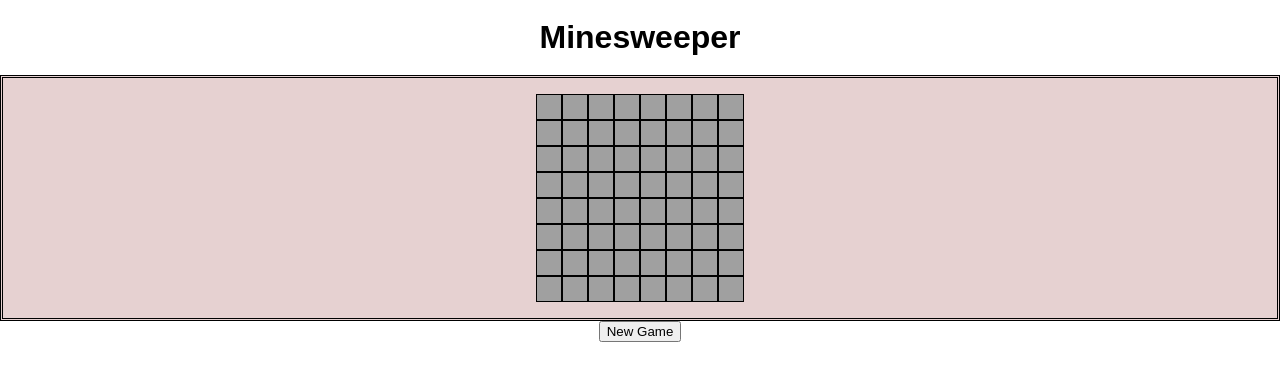
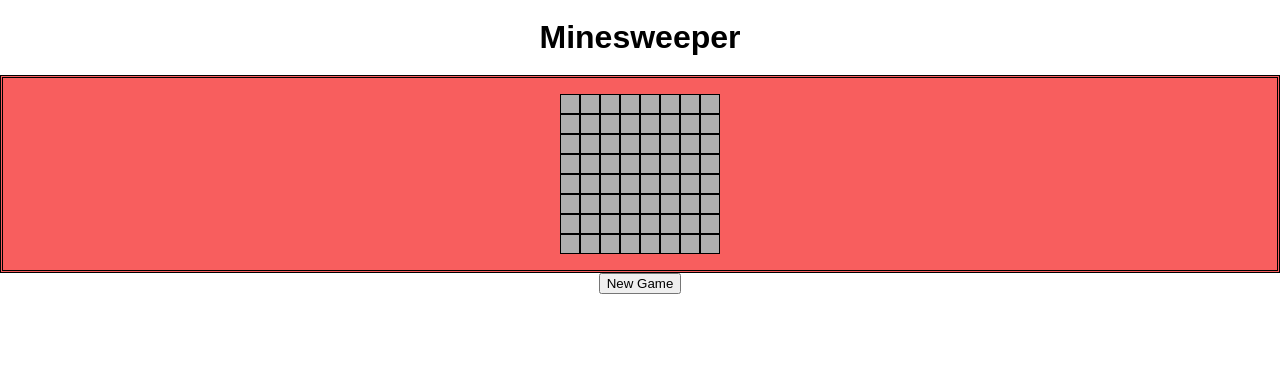
Before and after one commit to Chall008/minesweeper, a React (Create React App) app: page / in a window 1280 px wide. Shown: the top 380 px of the page. Built offline with nearby package versions, Linux system fonts and the light colour scheme.

Commit message:
Added right click for flag

```diff
--- a/src/App.jsx
+++ b/src/App.jsx
@@ -15,8 +15,21 @@ export class App extends Component {
     // mines: 10,
     // difficulty: 0,
   }
-  handleClickCell = (row, column) => {
-    console.log(`${row}, ${column}`)
+  handleClickCell = async (row, column, event) => {
+    event.preventDefault()
+
+    const url = `https://minesweeper-api.herokuapp.com/games/${this.state.id}/${
+      event.type === 'click' ? 'check' : 'flag'
+    }`
+    const body = { row, column }
+    const response = await fetch(url, {
+      method: 'POST',
+      headers: { 'content-type': 'application/json' },
+      body: JSON.stringify(body),
+    })
+
+    const game = await response.json()
+    this.setState(game)
   }
   handleNewGame = async () => {
     const response = await fetch(
@@ -37,203 +50,395 @@ export class App extends Component {
         </header>
         <section>
           <ul>
-            <li onClick={() => this.handleClickCell(0, 0)}>
+            <li
+              onClick={e => this.handleClickCell(0, 0, e)}
+              onContextMenu={e => this.handleClickCell(0, 0, e)}
+            >
               {this.state.board[0][0]}
             </li>
-            <li onClick={() => this.handleClickCell(0, 1)}>
+            <li
+              onClick={e => this.handleClickCell(0, 1, e)}
+              onContextMenu={e => this.handleClickCell(0, 1, e)}
+            >
               {this.state.board[0][1]}
             </li>
-            <li onClick={() => this.handleClickCell(0, 2)}>
+            <li
+              onClick={e => this.handleClickCell(0, 2, e)}
+              onContextMenu={e => this.handleClickCell(0, 2, e)}
+            >
               {this.state.board[0][2]}
             </li>
-            <li onClick={() => this.handleClickCell(0, 3)}>
+            <li
+              onClick={e => this.handleClickCell(0, 3, e)}
+              onContextMenu={e => this.handleClickCell(0, 3, e)}
+            >
               {this.state.board[0][3]}
             </li>
-            <li onClick={() => this.handleClickCell(0, 4)}>
+            <li
+              onClick={e => this.handleClickCell(0, 4, e)}
+              onContextMenu={e => this.handleClickCell(0, 4, e)}
+            >
               {this.state.board[0][4]}
             </li>
-            <li onClick={() => this.handleClickCell(0, 5)}>
+            <li
+              onClick={e => this.handleClickCell(0, 5, e)}
+              onContextMenu={e => this.handleClickCell(0, 5, e)}
+            >
               {this.state.board[0][5]}
             </li>
-            <li onClick={() => this.handleClickCell(0, 6)}>
+            <li
+              onClick={e => this.handleClickCell(0, 6, e)}
+              onContextMenu={e => this.handleClickCell(0, 6, e)}
+            >
               {this.state.board[0][6]}
             </li>
-            <li onClick={() => this.handleClickCell(0, 7)}>
+            <li
+              onClick={e => this.handleClickCell(0, 7, e)}
+              onContextMenu={e => this.handleClickCell(0, 7, e)}
+            >
               {this.state.board[0][7]}
             </li>
 
-            <li onClick={() => this.handleClickCell(1, 0)}>
+            <li
+              onClick={e => this.handleClickCell(1, 0, e)}
+              onContextMenu={e => this.handleClickCell(1, 0, e)}
+            >
               {this.state.board[1][0]}
             </li>
-            <li onClick={() => this.handleClickCell(1, 1)}>
+            <li
+              onClick={e => this.handleClickCell(1, 1, e)}
+              onContextMenu={e => this.handleClickCell(1, 1, e)}
+            >
               {this.state.board[1][1]}
             </li>
-            <li onClick={() => this.handleClickCell(1, 2)}>
+            <li
+              onClick={e => this.handleClickCell(1, 2, e)}
+              onContextMenu={e => this.handleClickCell(1, 2, e)}
+            >
               {this.state.board[1][2]}
             </li>
-            <li onClick={() => this.handleClickCell(1, 3)}>
+            <li
+              onClick={e => this.handleClickCell(1, 3, e)}
+              onContextMenu={e => this.handleClickCell(1, 3, e)}
+            >
               {this.state.board[1][3]}
             </li>
-            <li onClick={() => this.handleClickCell(1, 4)}>
+            <li
+              onClick={e => this.handleClickCell(1, 4, e)}
+              onContextMenu={e => this.handleClickCell(1, 4, e)}
+            >
               {this.state.board[1][4]}
             </li>
-            <li onClick={() => this.handleClickCell(1, 5)}>
+            <li
+              onClick={e => this.handleClickCell(1, 5, e)}
+              onContextMenu={e => this.handleClickCell(1, 5, e)}
+            >
               {this.state.board[1][5]}
             </li>
-            <li onClick={() => this.handleClickCell(1, 6)}>
+            <li
+              onClick={e => this.handleClickCell(1, 6, e)}
+              onContextMenu={e => this.handleClickCell(1, 6, e)}
+            >
               {this.state.board[1][6]}
             </li>
-            <li onClick={() => this.handleClickCell(1, 7)}>
+            <li
+              onClick={e => this.handleClickCell(1, 7, e)}
+              onContextMenu={e => this.handleClickCell(1, 7, e)}
+            >
               {this.state.board[1][7]}
             </li>
 
-            <li onClick={() => this.handleClickCell(2, 0)}>
+            <li
+              onClick={e => this.handleClickCell(2, 0, e)}
+              onContextMenu={e => this.handleClickCell(2, 0, e)}
+            >
               {this.state.board[2][0]}
             </li>
-            <li onClick={() => this.handleClickCell(2, 1)}>
+            <li
+              onClick={e => this.handleClickCell(2, 1, e)}
+              onContextMenu={e => this.handleClickCell(2, 1, e)}
+            >
               {this.state.board[2][1]}
             </li>
-            <li onClick={() => this.handleClickCell(2, 2)}>
+            <li
+              onClick={e => this.handleClickCell(2, 2, e)}
+              onContextMenu={e => this.handleClickCell(2, 2, e)}
+            >
               {this.state.board[2][2]}
             </li>
-            <li onClick={() => this.handleClickCell(2, 3)}>
+            <li
+              onClick={e => this.handleClickCell(2, 3, e)}
+              onContextMenu={e => this.handleClickCell(2, 3, e)}
+            >
               {this.state.board[2][3]}
             </li>
-            <li onClick={() => this.handleClickCell(2, 4)}>
+            <li
+              onClick={e => this.handleClickCell(2, 4, e)}
+              onContextMenu={e => this.handleClickCell(2, 4, e)}
+            >
               {this.state.board[2][4]}
             </li>
-            <li onClick={() => this.handleClickCell(2, 5)}>
+            <li
+              onClick={e => this.handleClickCell(2, 5, e)}
+              onContextMenu={e => this.handleClickCell(2, 5, e)}
+            >
               {this.state.board[2][5]}
             </li>
-            <li onClick={() => this.handleClickCell(2, 6)}>
+            <li
+              onClick={e => this.handleClickCell(2, 6, e)}
+              onContextMenu={e => this.handleClickCell(2, 6, e)}
+            >
               {this.state.board[2][6]}
             </li>
-            <li onClick={() => this.handleClickCell(2, 7)}>
+            <li
+              onClick={e => this.handleClickCell(2, 7, e)}
+              onContextMenu={e => this.handleClickCell(2, 7, e)}
+            >
               {this.state.board[2][7]}
             </li>
 
-            <li onClick={() => this.handleClickCell(3, 0)}>
+            <li
+              onClick={e => this.handleClickCell(3, 0, e)}
+              onContextMenu={e => this.handleClickCell(3, 0, e)}
+            >
               {this.state.board[3][0]}
             </li>
-            <li onClick={() => this.handleClickCell(3, 1)}>
+            <li
+              onClick={e => this.handleClickCell(3, 1, e)}
+              onContextMenu={e => this.handleClickCell(3, 1, e)}
+            >
               {this.state.board[3][1]}
             </li>
-            <li onClick={() => this.handleClickCell(3, 2)}>
+            <li
+              onClick={e => this.handleClickCell(3, 2, e)}
+              onContextMenu={e => this.handleClickCell(3, 2, e)}
+            >
               {this.state.board[3][2]}
             </li>
-            <li onClick={() => this.handleClickCell(3, 3)}>
+            <li
+              onClick={e => this.handleClickCell(3, 3, e)}
+              onContextMenu={e => this.handleClickCell(3, 3, e)}
+            >
               {this.state.board[3][3]}
             </li>
-            <li onClick={() => this.handleClickCell(3, 4)}>
+            <li
+              onClick={e => this.handleClickCell(3, 4, e)}
+              onContextMenu={e => this.handleClickCell(3, 4, e)}
+            >
               {this.state.board[3][4]}
             </li>
-            <li onClick={() => this.handleClickCell(3, 5)}>
+            <li
+              onClick={e => this.handleClickCell(3, 5, e)}
+              onContextMenu={e => this.handleClickCell(3, 5, e)}
+            >
               {this.state.board[3][5]}
             </li>
-            <li onClick={() => this.handleClickCell(3, 6)}>
+            <li
+              onClick={e => this.handleClickCell(3, 6, e)}
+              onContextMenu={e => this.handleClickCell(3, 6, e)}
+            >
               {this.state.board[3][6]}
             </li>
-            <li onClick={() => this.handleClickCell(3, 7)}>
+            <li
+              onClick={e => this.handleClickCell(3, 7, e)}
+              onContextMenu={e => this.handleClickCell(3, 7, e)}
+            >
               {this.state.board[3][7]}
             </li>
 
-            <li onClick={() => this.handleClickCell(4, 0)}>
+            <li
+              onClick={e => this.handleClickCell(4, 0, e)}
+              onContextMenu={e => this.handleClickCell(4, 0, e)}
+            >
               {this.state.board[4][0]}
             </li>
-            <li onClick={() => this.handleClickCell(4, 1)}>
+            <li
+              onClick={e => this.handleClickCell(4, 1, e)}
+              onContextMenu={e => this.handleClickCell(4, 1, e)}
+            >
               {this.state.board[4][1]}
             </li>
-            <li onClick={() => this.handleClickCell(4, 2)}>
+            <li
+              onClick={e => this.handleClickCell(4, 2, e)}
+              onContextMenu={e => this.handleClickCell(4, 2, e)}
+            >
               {this.state.board[4][2]}
             </li>
-            <li onClick={() => this.handleClickCell(4, 3)}>
+            <li
+              onClick={e => this.handleClickCell(4, 3, e)}
+              onContextMenu={e => this.handleClickCell(4, 3, e)}
+            >
               {this.state.board[4][3]}
             </li>
-            <li onClick={() => this.handleClickCell(4, 4)}>
+            <li
+              onClick={e => this.handleClickCell(4, 4, e)}
+              onContextMenu={e => this.handleClickCell(4, 4, e)}
+            >
               {this.state.board[4][4]}
             </li>
-            <li onClick={() => this.handleClickCell(4, 5)}>
+            <li
+              onClick={e => this.handleClickCell(4, 5, e)}
+              onContextMenu={e => this.handleClickCell(4, 5, e)}
+            >
               {this.state.board[4][5]}
             </li>
-            <li onClick={() => this.handleClickCell(4, 6)}>
+            <li
+              onClick={e => this.handleClickCell(4, 6, e)}
+              onContextMenu={e => this.handleClickCell(4, 6, e)}
+            >
               {this.state.board[4][6]}
             </li>
-            <li onClick={() => this.handleClickCell(4, 7)}>
+            <li
+              onClick={e => this.handleClickCell(4, 7, e)}
+              onContextMenu={e => this.handleClickCell(4, 7, e)}
+            >
               {this.state.board[4][7]}
             </li>
 
-            <li onClick={() => this.handleClickCell(5, 0)}>
+            <li
+              onClick={e => this.handleClickCell(5, 0, e)}
+              onContextMenu={e => this.handleClickCell(5, 0, e)}
+            >
               {this.state.board[5][0]}
             </li>
-            <li onClick={() => this.handleClickCell(5, 1)}>
+            <li
+              onClick={e => this.handleClickCell(5, 1, e)}
+              onContextMenu={e => this.handleClickCell(5, 1, e)}
+            >
               {this.state.board[5][1]}
             </li>
-            <li onClick={() => this.handleClickCell(5, 2)}>
+            <li
+              onClick={e => this.handleClickCell(5, 2, e)}
+              onContextMenu={e => this.handleClickCell(5, 2, e)}
+            >
               {this.state.board[5][2]}
             </li>
-            <li onClick={() => this.handleClickCell(5, 3)}>
+            <li
+              onClick={e => this.handleClickCell(5, 3, e)}
+              onContextMenu={e => this.handleClickCell(5, 3, e)}
+            >
               {this.state.board[5][3]}
             </li>
-            <li onClick={() => this.handleClickCell(5, 4)}>
+            <li
+              onClick={e => this.handleClickCell(5, 4, e)}
+              onContextMenu={e => this.handleClickCell(5, 4, e)}
+            >
               {this.state.board[5][4]}
             </li>
-            <li onClick={() => this.handleClickCell(5, 5)}>
+            <li
+              onClick={e => this.handleClickCell(5, 5, e)}
+              onContextMenu={e => this.handleClickCell(5, 5, e)}
+            >
               {this.state.board[5][5]}
             </li>
-            <li onClick={() => this.handleClickCell(5, 6)}>
+            <li
+              onClick={e => this.handleClickCell(5, 6, e)}
+              onContextMenu={e => this.handleClickCell(5, 6, e)}
+            >
               {this.state.board[5][6]}
             </li>
-            <li onClick={() => this.handleClickCell(5, 7)}>
+            <li
+              onClick={e => this.handleClickCell(5, 7, e)}
+              onContextMenu={e => this.handleClickCell(5, 7, e)}
+            >
               {this.state.board[5][7]}
             </li>
 
-            <li onClick={() => this.handleClickCell(6, 0)}>
+            <li
+              onClick={e => this.handleClickCell(6, 0, e)}
+              onContextMenu={e => this.handleClickCell(6, 0, e)}
+            >
               {this.state.board[6][0]}
             </li>
-            <li onClick={() => this.handleClickCell(6, 1)}>
+            <li
+              onClick={e => this.handleClickCell(6, 1, e)}
+              onContextMenu={e => this.handleClickCell(6, 1, e)}
+            >
               {this.state.board[6][1]}
             </li>
-            <li onClick={() => this.handleClickCell(6, 2)}>
+            <li
+              onClick={e => this.handleClickCell(6, 2, e)}
+              onContextMenu={e => this.handleClickCell(6, 2, e)}
+            >
               {this.state.board[6][2]}
             </li>
-            <li onClick={() => this.handleClickCell(6, 3)}>
+            <li
+              onClick={e => this.handleClickCell(6, 3, e)}
+              onContextMenu={e => this.handleClickCell(6, 3, e)}
+            >
               {this.state.board[6][3]}
             </li>
-            <li onClick={() => this.handleClickCell(6, 4)}>
+            <li
+              onClick={e => this.handleClickCell(6, 4, e)}
+              onContextMenu={e => this.handleClickCell(6, 4, e)}
+            >
               {this.state.board[6][4]}
             </li>
-            <li onClick={() => this.handleClickCell(6, 5)}>
+            <li
+              onClick={e => this.handleClickCell(6, 5, e)}
+              onContextMenu={e => this.handleClickCell(6, 5, e)}
+            >
               {this.state.board[6][5]}
             </li>
-            <li onClick={() => this.handleClickCell(6, 6)}>
+            <li
+              onClick={e => this.handleClickCell(6, 6, e)}
+              onContextMenu={e => this.handleClickCell(6, 6, e)}
+            >
               {this.state.board[6][6]}
             </li>
-            <li onClick={() => this.handleClickCell(6, 7)}>
+            <li
+              onClick={e => this.handleClickCell(6, 7, e)}
+              onContextMenu={e => this.handleClickCell(6, 7, e)}
+            >
               {this.state.board[6][7]}
             </li>
 
-            <li onClick={() => this.handleClickCell(7, 0)}>
+            <li
+              onClick={e => this.handleClickCell(7, 0, e)}
+              onContextMenu={e => this.handleClickCell(7, 0, e)}
+            >
               {this.state.board[7][0]}
             </li>
-            <li onClick={() => this.handleClickCell(7, 1)}>
+            <li
+              onClick={e => this.handleClickCell(7, 1, e)}
+              onContextMenu={e => this.handleClickCell(7, 1, e)}
+            >
               {this.state.board[7][1]}
             </li>
-            <li onClick={() => this.handleClickCell(7, 2)}>
+            <li
+              onClick={e => this.handleClickCell(7, 2, e)}
+              onContextMenu={e => this.handleClickCell(7, 2, e)}
+            >
               {this.state.board[7][2]}
             </li>
-            <li onClick={() => this.handleClickCell(7, 3)}>
+            <li
+              onClick={e => this.handleClickCell(7, 3, e)}
+              onContextMenu={e => this.handleClickCell(7, 3, e)}
+            >
               {this.state.board[7][3]}
             </li>
-            <li onClick={() => this.handleClickCell(7, 4)}>
+            <li
+              onClick={e => this.handleClickCell(7, 4, e)}
+              onContextMenu={e => this.handleClickCell(7, 4, e)}
+            >
               {this.state.board[7][4]}
             </li>
-            <li onClick={() => this.handleClickCell(7, 5)}>
+            <li
+              onClick={e => this.handleClickCell(7, 5, e)}
+              onContextMenu={e => this.handleClickCell(7, 5, e)}
+            >
               {this.state.board[7][5]}
             </li>
-            <li onClick={() => this.handleClickCell(7, 6)}>
+            <li
+              onClick={e => this.handleClickCell(7, 6, e)}
+              onContextMenu={e => this.handleClickCell(7, 6, e)}
+            >
               {this.state.board[7][6]}
             </li>
-            <li onClick={() => this.handleClickCell(7, 7)}>
+            <li
+              onClick={e => this.handleClickCell(7, 7, e)}
+              onContextMenu={e => this.handleClickCell(7, 7, e)}
+            >
               {this.state.board[7][7]}
             </li>
           </ul>
--- a/src/index.scss
+++ b/src/index.scss
@@ -19,20 +19,22 @@ section {
   justify-content: center;
   border: double;
   padding: 1em;
-  background-color: rgb(230, 209, 209);
+  background-color: rgb(248, 94, 94);
+  align-items: center;
 }
 section ul {
   display: grid;
   grid-template-columns: 1fr 1fr 1fr 1fr 1fr 1fr 1fr 1fr;
   grid-template-rows: 1fr 1fr 1fr 1fr 1fr 1fr 1fr 1fr;
   flex-wrap: wrap;
-  background-color: rgb(160, 160, 160);
+  background-color: rgb(175, 175, 175);
 }
 ul li {
-  height: 24px;
-  width: 24px;
+  height: 18px;
+  width: 18px;
   border: 1px solid;
   list-style: none;
+  text-align: center;
 }
 ul,
 li {
```
